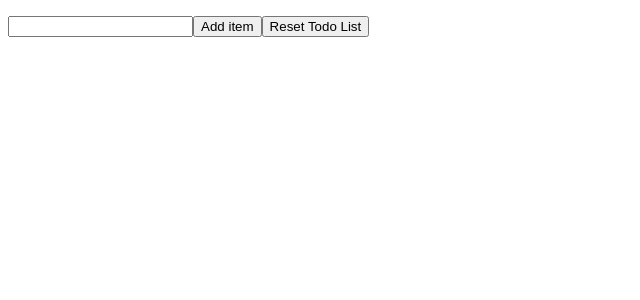
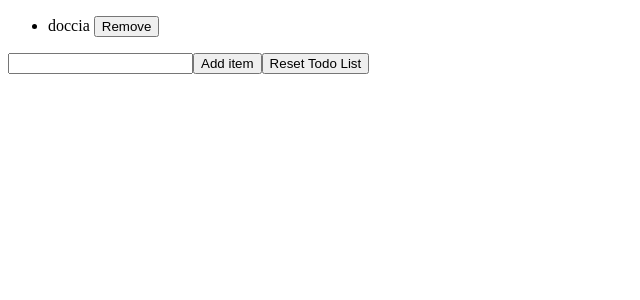
Before and after one commit to AnastasiaGandolfi/Esercizi_React, a React (Create React App) app in the folder my-app/: page / in a window 1280 px wide. Shown: the top 300 px of the page, without its empty margins (0-640 px from the left). Built offline with nearby package versions, Linux system fonts and the light colour scheme.

Commit message:
exercise done

```diff
--- a/my-app/src/TodoList.js
+++ b/my-app/src/TodoList.js
@@ -6,7 +6,7 @@ export default class TodoList extends Component {
     constructor(props) {
         super(props);
         this.state = {
-            items: []
+            items: ['doccia']
         }
     }
     handleAddItem = (event) => {
@@ -18,15 +18,18 @@ export default class TodoList extends Component {
 
     handleReset = () => {
         this.setState({
-            items:[]
+            items: []
         })
     }
+
+
     render() {
         return (
             <div>
                 <form onSubmit={this.handleAddItem}>
                     <ul>
-                        {this.state.items.map(item => <li>{item}</li>)}
+                        {this.state.items.map((item) =>
+                            <li>{item} <button >Remove</button></li>)}
                     </ul>
                     <input type="text" id="input"></input>
                     <button type='submit'>Add item</button>
```
